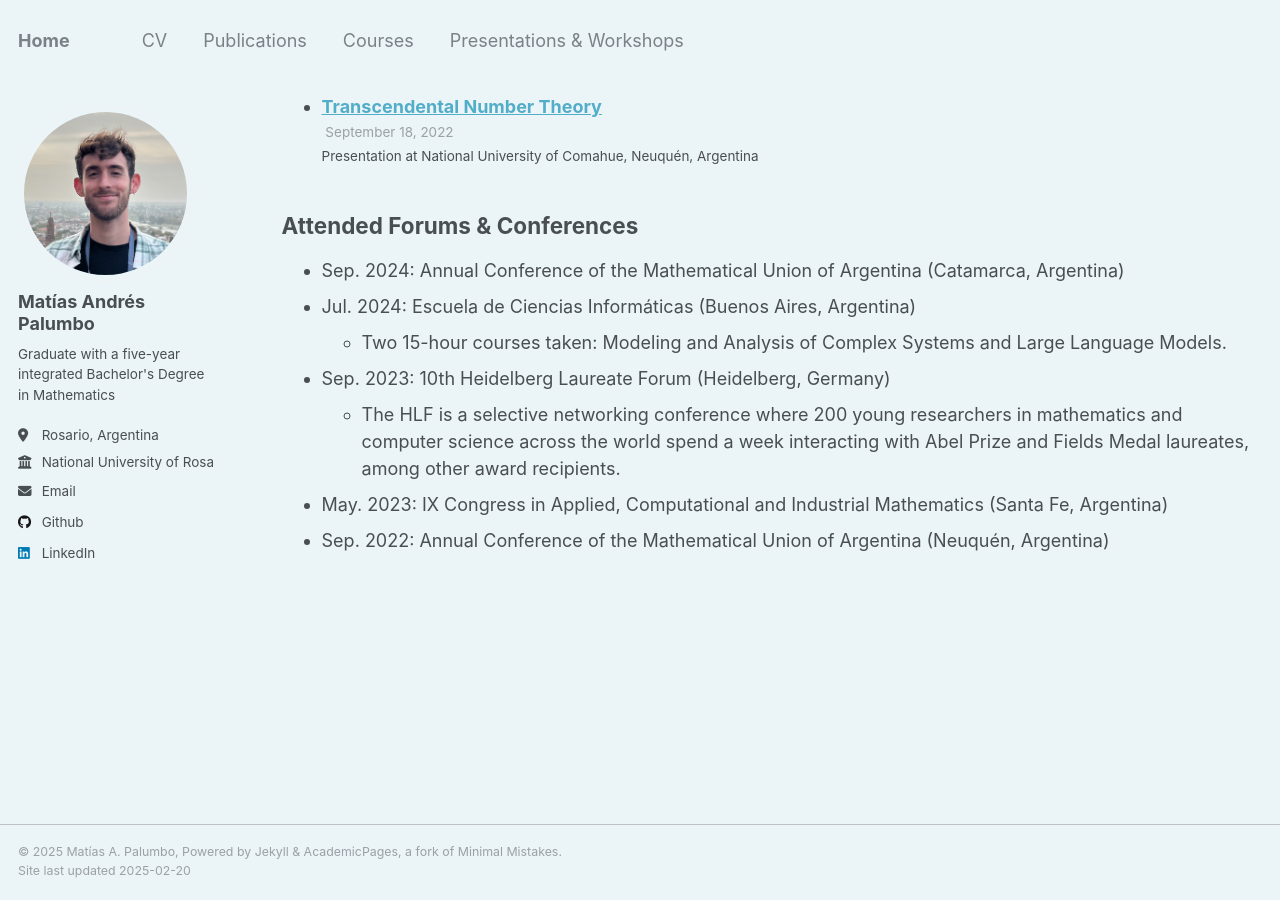
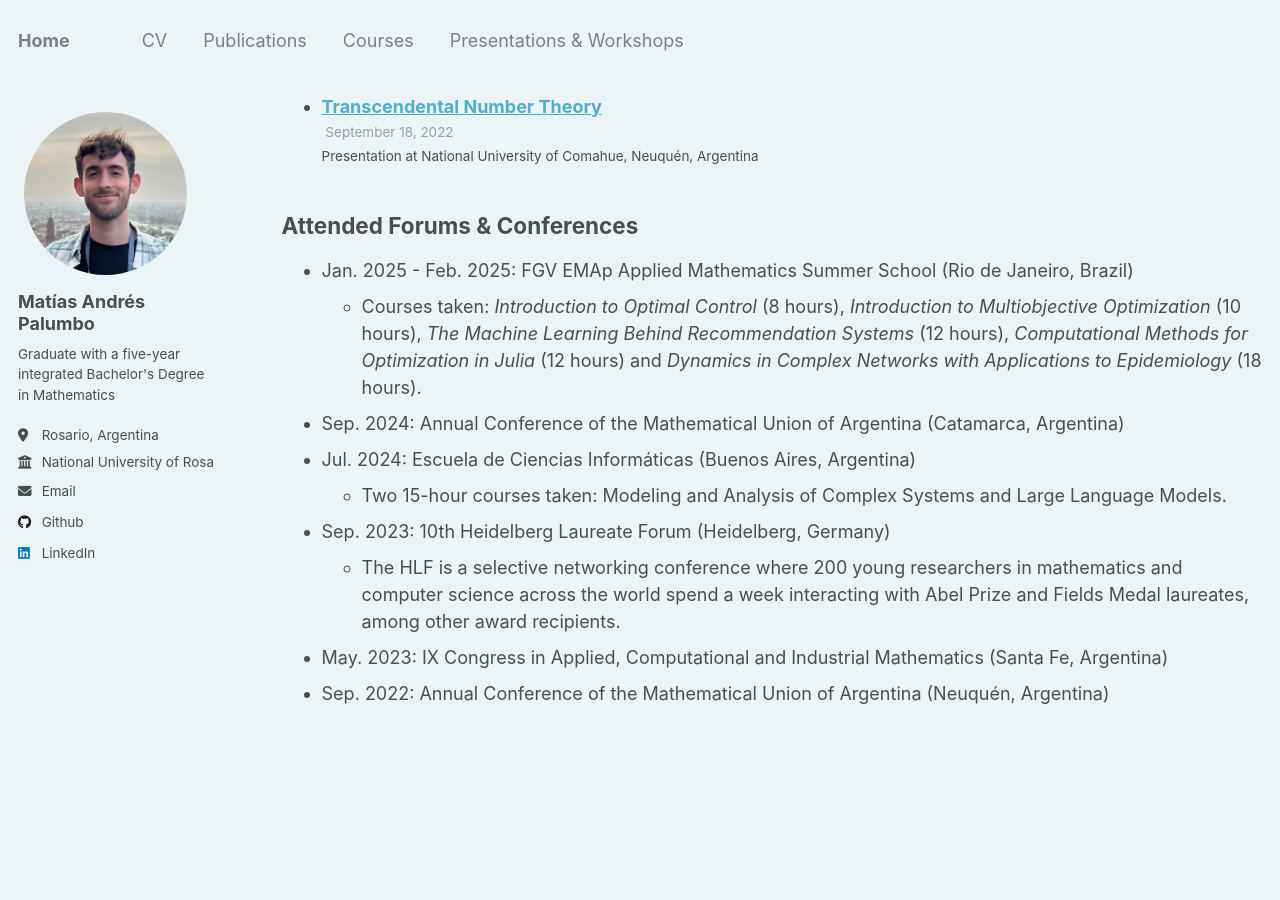
Before and after one commit to matiaspalumbo/matiaspalumbo.github.io, a Jekyll site: the page built from _pages/cv.md, in a window 1280 px wide and 900 px high, scrolled down 2490 px. Built offline with Jekyll 4.4.1, drawn with Linux system fonts in a browser that asks for light colours.

Commit message:
Updated CV

```diff
--- a/_pages/cv.md
+++ b/_pages/cv.md
@@ -75,6 +75,8 @@ Preliminary version available in my personal page. -->
   {% endfor %}</ul>
 
 ## Attended Forums & Conferences
+* Jan. 2025 - Feb. 2025: FGV EMAp Applied Mathematics Summer School (Rio de Janeiro, Brazil)
+  * Courses taken: *Introduction to Optimal Control* (8 hours), *Introduction to Multiobjective Optimization* (10 hours), *The Machine Learning Behind Recommendation Systems* (12 hours), *Computational Methods for Optimization in Julia* (12 hours) and *Dynamics in Complex Networks with Applications to Epidemiology* (18 hours).
 * Sep. 2024: Annual Conference of the Mathematical Union of Argentina (Catamarca, Argentina)
 * Jul. 2024: Escuela de Ciencias Informáticas (Buenos Aires, Argentina)
   * Two 15-hour courses taken: Modeling and Analysis of Complex Systems and Large Language Models.
```
Also changed, not shown: 1 other file.
